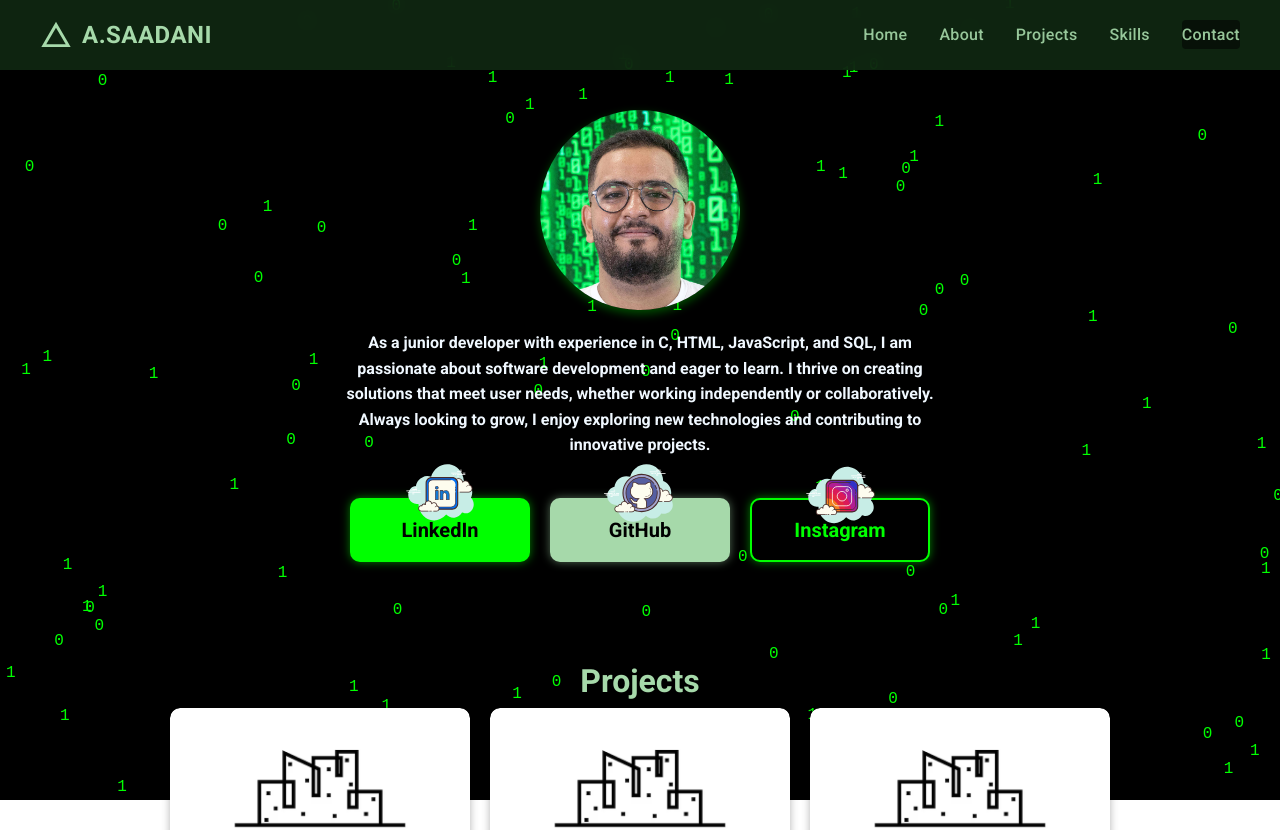
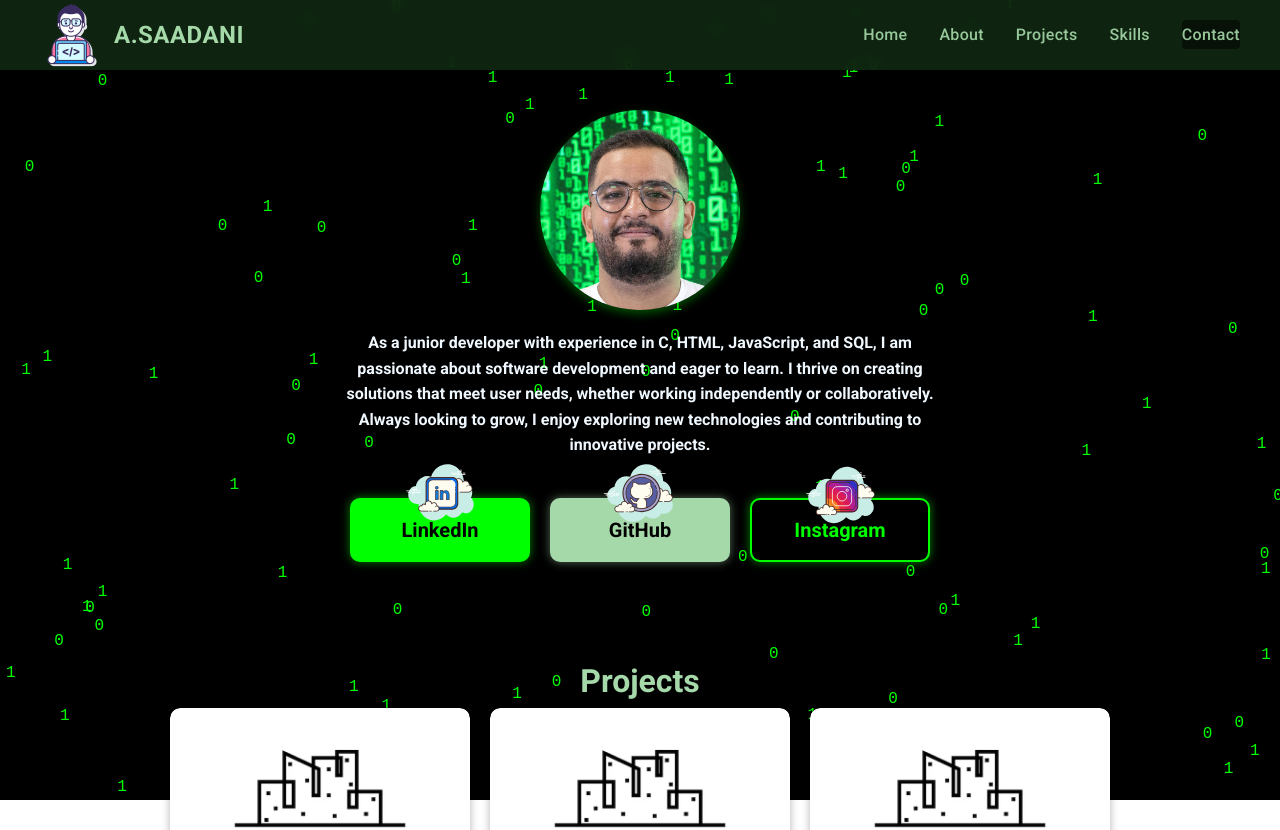
Before and after one commit to pharaohSamma/Prtofolio, an Angular app: page / in a window 1280 px wide. Shown: the top 830 px of the page. Built offline with nearby package versions, Linux system fonts and the light colour scheme.

Commit message:
fixing nav bar

```diff
--- a/src/app/shared/navbar/navbar.component.html
+++ b/src/app/shared/navbar/navbar.component.html
@@ -3,9 +3,7 @@
       <div class="logo-container">
         <div class="logo">
           <!-- You can replace this SVG with your own logo -->
-          <svg xmlns="http://www.w3.org/2000/svg" viewBox="0 0 24 24" width="32" height="32">
-            <path d="M12 2L1 21h22L12 2zm0 4.6L19.3 19H4.7L12 6.6z" fill="currentColor"/>
-          </svg>
+          <img  src="assets/programmer.png">
         </div>
         <div class="logo-text">A.SAADANI</div>
       </div>
```
Also changed, not shown: src/assets/programmer.png (added), src/assets/university.png (deleted).
